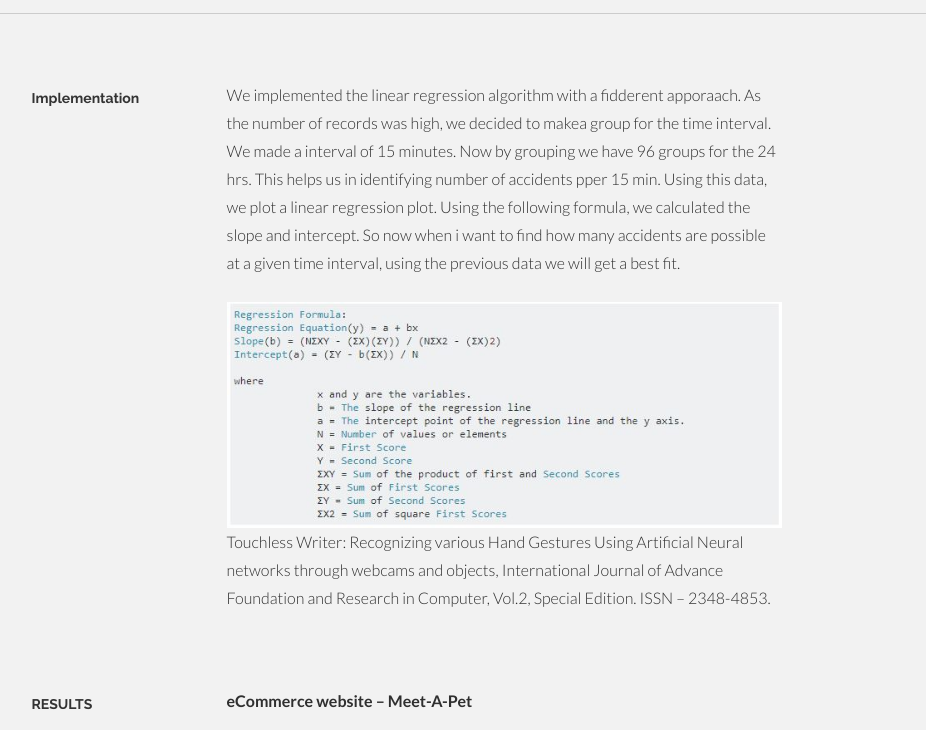
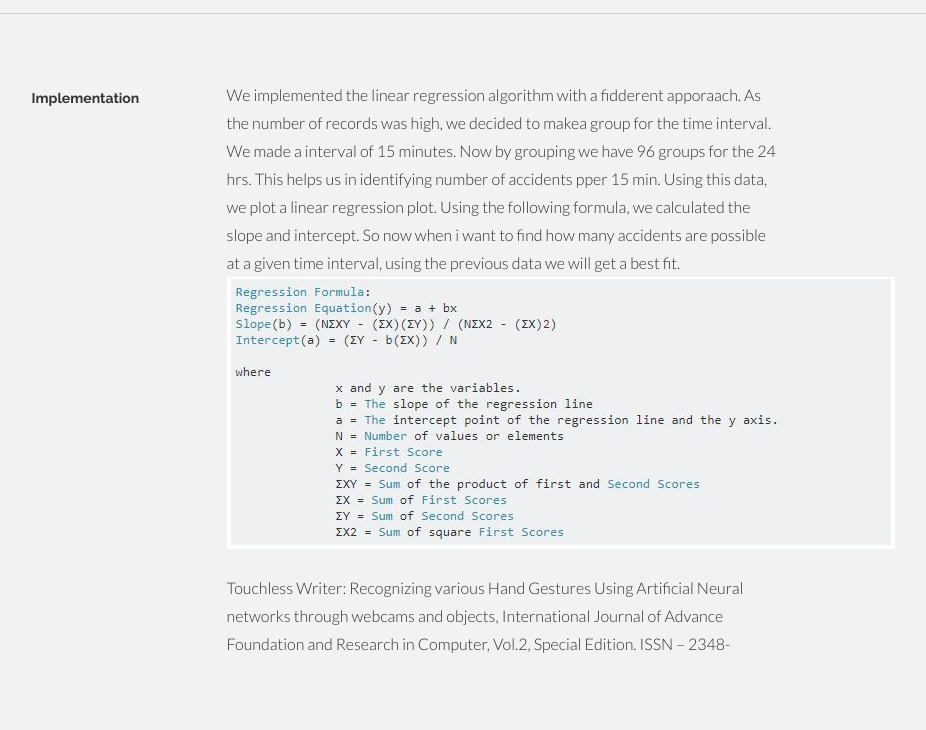
Before and after one commit to ashish617b/projectcloud, a plain HTML site: page index.html in a window 1280 px wide. Shown: the part 2228-2958 px from the top of the page, without its empty margins (136-1062 px from the left). Drawn offline with Linux system fonts and the light colour scheme.

Commit message:
Add files via upload

```diff
--- a/index.html
+++ b/index.html
@@ -204,16 +204,17 @@
 					<h5><b>Implementation</b></h5>
 				</div>
 				<div class="col-lg-6">
-					<p>We implemented the linear regression algorithm with a fidderent apporaach. As the number of records was high, we decided to makea group for the time interval. We made a interval of 15 minutes. Now by grouping we have 96 groups for the 24 hrs. This helps us in identifying number of accidents pper 15 min. Using this data, we plot a linear regression plot. Using the following formula, we calculated the slope and intercept. So now when i want to find how many accidents are possible at a given time interval, using the previous data we will get a best fit.<br/>
+					<p>We implemented the linear regression algorithm with a fidderent apporaach. As the number of records was high, we decided to makea group for the time interval. We made a interval of 15 minutes. Now by grouping we have 96 groups for the 24 hrs. This helps us in identifying number of accidents pper 15 min. Using this data, we plot a linear regression plot. Using the following formula, we calculated the slope and intercept. So now when i want to find how many accidents are possible at a given time interval, using the previous data we will get a best fit.<br>
+					<img src= "projectcloud/assets/img/Capture.JPG " style= "max-height: 60%; max-width:100" >
 					</p>
-					<div> <img src= "https://github.com/ashish617b/projectcloud/blob/master/assets/img/Capture.JPG" style= "max-height: 60%; max-width:100%"> </div>
+					<div>  </div>
 				</div>
 				<!-- <div class="col-lg-3">
 					<p><sm>SEPTEMBER 2015</sm></p>
 				</div> -->
 
 			<div class="col-lg-6 col-lg-offset-3">
-				<p>Touchless Writer: Recognizing various Hand Gestures Using Artificial Neural networks through webcams and objects, International Journal of Advance Foundation and Research in Computer, Vol.2, Special Edition. ISSN – 2348-4853.</p>
+				<p>Touchless Writer: Recognizing various Hand Gestures Using Artificial Neural networks through webcams and objects, International Journal of Advance Foundation and Research in Computer, Vol.2, Special Edition. ISSN – 2348-</p>
 			</div>
 			<!-- <div class="col-lg-3">
 				<p><sm>APRIL 2015</sm></p>
```
